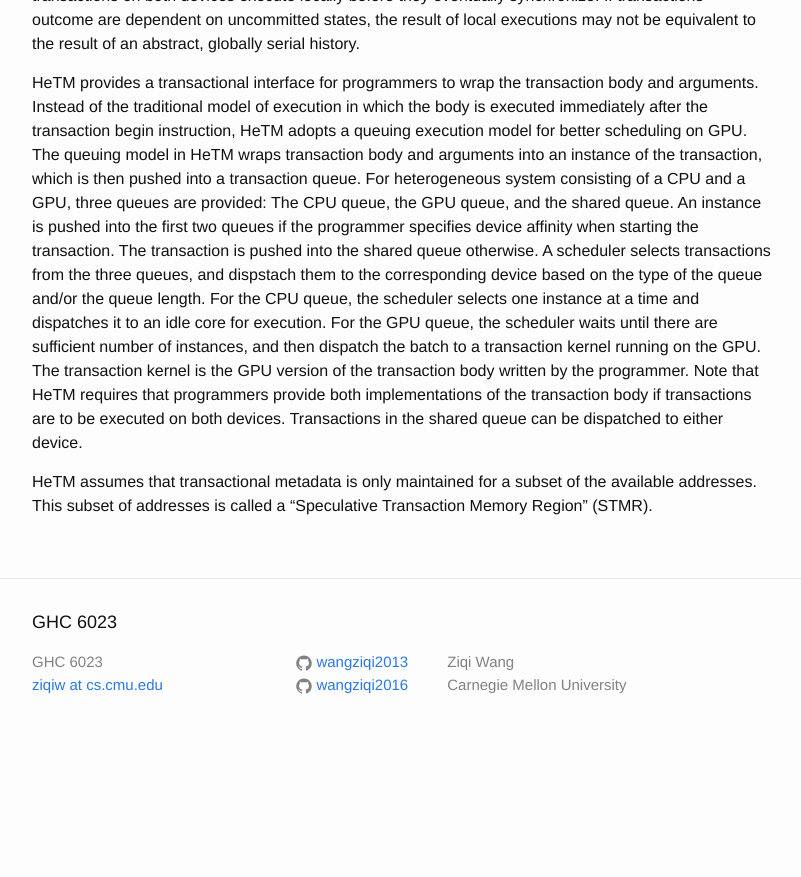
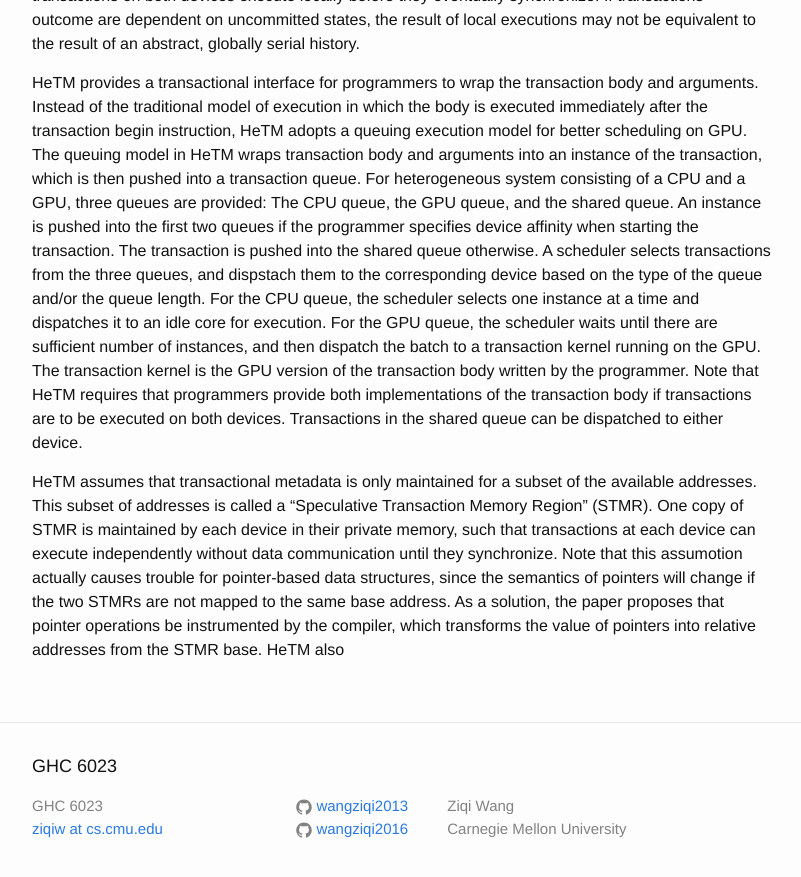
Before and after one commit to wangziqi2013/wangziqi2013.github.io, a Jekyll site: the page built from _posts/2019-10-20-hetm.markdown, in a window 1280 px wide and 900 px high, scrolled down 835 px. Shown: the top 877 px of the window, without its empty margins (238-1039 px from the left). Built offline with Jekyll 4.4.1, drawn with Linux system fonts in a browser that asks for light colours; before the commit the page ends 1591 px from its top, so only the background shows below that.

Commit message:
Adding problem

```diff
--- a/_posts/2019-10-20-hetm.markdown
+++ b/_posts/2019-10-20-hetm.markdown
@@ -42,4 +42,9 @@ of the transaction body if transactions are to be executed on both devices. Tran
 to either device.
 
 HeTM assumes that transactional metadata is only maintained for a subset of the available addresses. This subset of addresses
-is called a "Speculative Transaction Memory Region" (STMR).
+is called a "Speculative Transaction Memory Region" (STMR). One copy of STMR is maintained by each device in their private
+memory, such that transactions at each device can execute independently without data communication until they synchronize.
+Note that this assumotion actually causes trouble for pointer-based data structures, since the semantics of pointers will
+change if the two STMRs are not mapped to the same base address. As a solution, the paper proposes that pointer operations
+be instrumented by the compiler, which transforms the value of pointers into relative addresses from the STMR base.
+HeTM also
```
